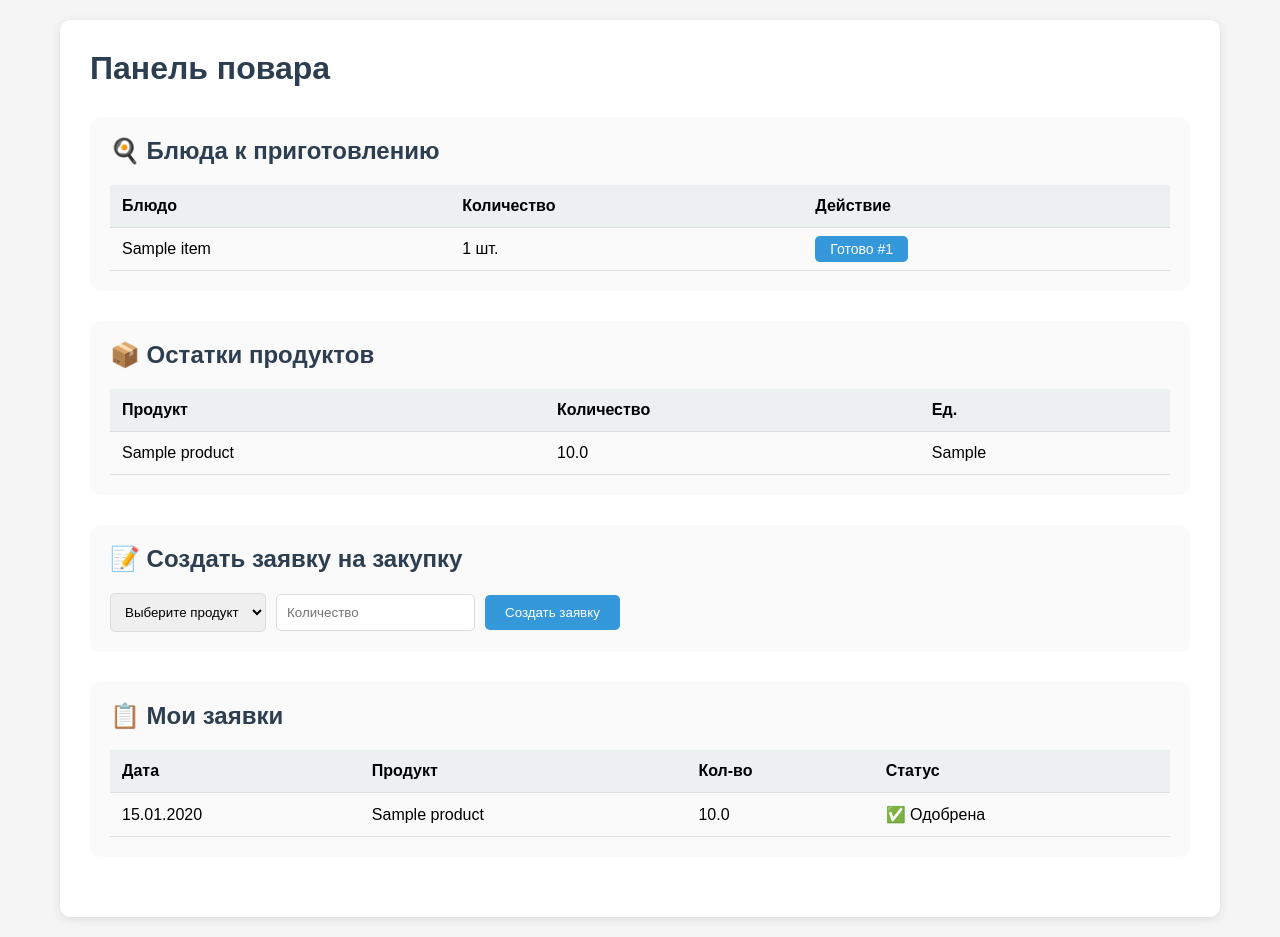
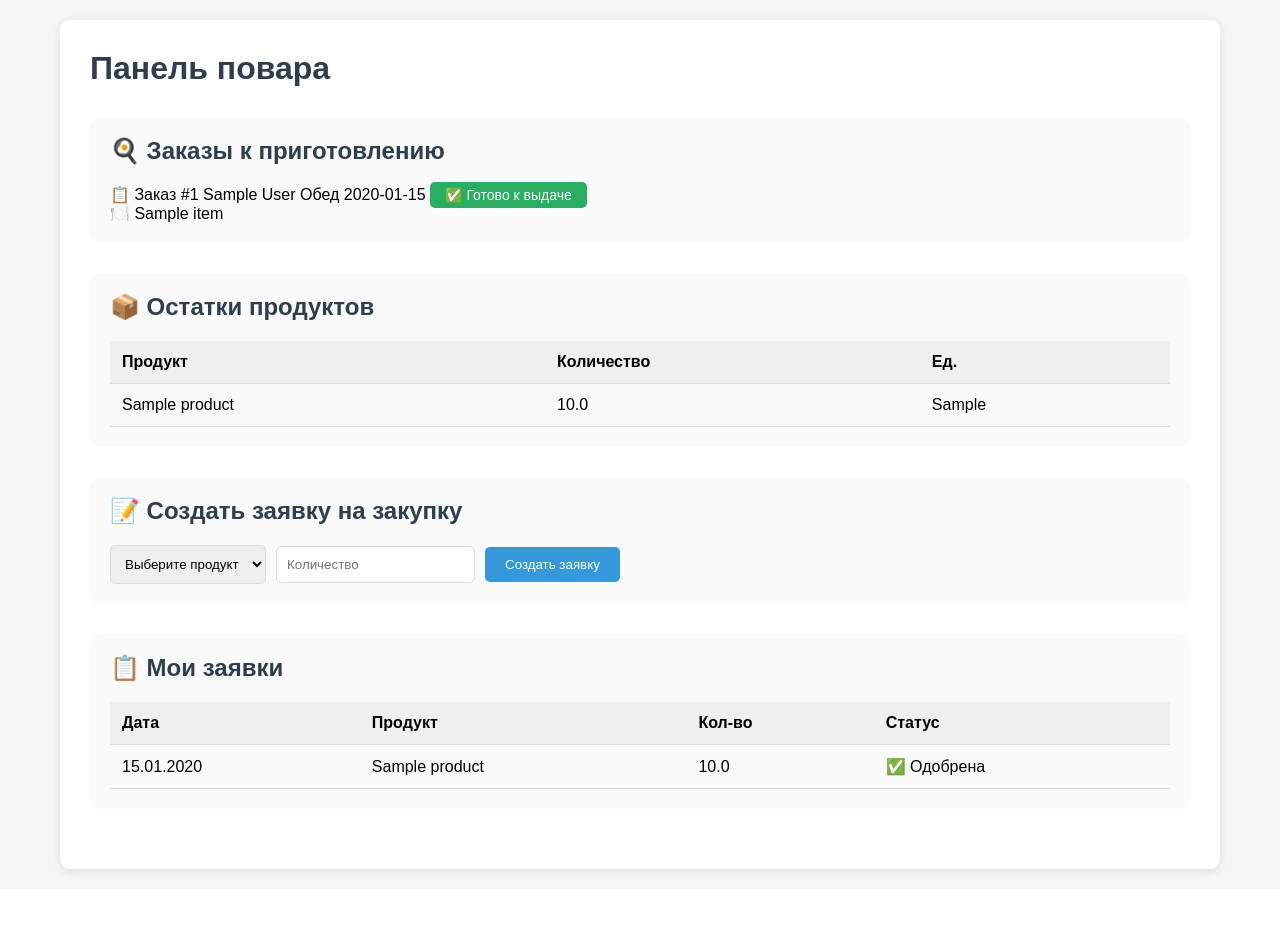
Before and after one commit to 618Dimon618/SchoolCanteen, a Flask app: template templates/cook.html in a window 1280 px wide. Shown: the part 58-995 px from the top of the page. After the commit the page ends 935 px from the top, so only its background shows below. Run offline with Flask 3, Linux system fonts and the light colour scheme; tables that the repository leaves empty hold one stand-in row (values such as "Sample post"); the template is opened without the code that fills it: values that come from a table or form of the project are taken from there, most other values are stand-ins (such as "Sample title", 1, 10 or a date in 2020).

Commit message:
Update cook.html

```diff
--- a/templates/cook.html
+++ b/templates/cook.html
@@ -4,26 +4,50 @@
     <h1>Панель повара</h1>
 
     <div class="section">
-        <h2>🍳 Блюда к приготовлению</h2>
-        {% if items_to_cook %}
-        <table>
-            <tr>
-                <th>Блюдо</th>
-                <th>Количество</th>
-                <th>Действие</th>
-            </tr>
-            {% for item_id, data in items_to_cook.items() %}
-            <tr>
-                <td>{{ data.item.name }}</td>
-                <td>{{ data.count }} шт.</td>
-                <td>
-                    {% for order_id in data.orders %}
-                    <a href="{{ url_for('prepare_order', order_id=order_id) }}" class="btn-small">Готово #{{ order_id }}</a>
+        <h2>🍳 Заказы к приготовлению</h2>
+        {% if orders %}
+        {% for order in orders %}
+        <div class="cook-order-card">
+            <div class="cook-order-header">
+                <span class="cook-order-icon">📋 Заказ #{{ order.id }}</span>
+                <span>{{ order.user.full_name or order.user.username }}</span>
+                <span>{{ 'Завтрак' if order.meal_type == 'breakfast' else 'Обед' }}</span>
+                <span>{{ order.date }}</span>
+                <a href="{{ url_for('prepare_order', order_id=order.id) }}" class="btn-small btn-success">✅ Готово к выдаче</a>
+            </div>
+            {% for oi in order.items %}
+            <div class="cook-dish-block">
+                <div class="cook-dish-name">🍽️ {{ oi.menu_item.name }}</div>
+                {% set ingredients = order_ingredients.get(oi.menu_item.id, []) %}
+                {% if ingredients %}
+                <div class="cook-ingredients">
+                    {% for ing in ingredients %}
+                    <span class="ingredient-tag">{{ ing.product.name }}:
+                        {% if ing.product.unit == 'шт' %}
+                            {{ ing.quantity | int }} шт
+                        {% elif ing.product.unit == 'кг' %}
+                            {% if ing.quantity >= 1 %}
+                                {{ ing.quantity | round(2) }} кг
+                            {% else %}
+                                {{ (ing.quantity * 1000) | round(0) | int }} г
+                            {% endif %}
+                        {% elif ing.product.unit == 'л' %}
+                            {% if ing.quantity >= 1 %}
+                                {{ ing.quantity | round(2) }} л
+                            {% else %}
+                                {{ (ing.quantity * 1000) | round(0) | int }} мл
+                            {% endif %}
+                        {% else %}
+                            {{ ing.quantity | round(2) }} {{ ing.product.unit }}
+                        {% endif %}
+                    </span>
                     {% endfor %}
-                </td>
-            </tr>
+                </div>
+                {% endif %}
+            </div>
             {% endfor %}
-        </table>
+        </div>
+        {% endfor %}
         {% else %}
         <p>Все заказы приготовлены!</p>
         {% endif %}
@@ -40,7 +64,13 @@
             {% for product in products %}
             <tr class="{% if product.quantity < 10 %}low-stock{% endif %}">
                 <td>{{ product.name }}</td>
-                <td>{{ product.quantity }}</td>
+                <td>
+                    {% if product.unit == 'шт' %}
+                        {{ product.quantity | round(0) | int }}
+                    {% else %}
+                        {{ product.quantity | round(2) }}
+                    {% endif %}
+                </td>
                 <td>{{ product.unit }}</td>
             </tr>
             {% endfor %}
```
